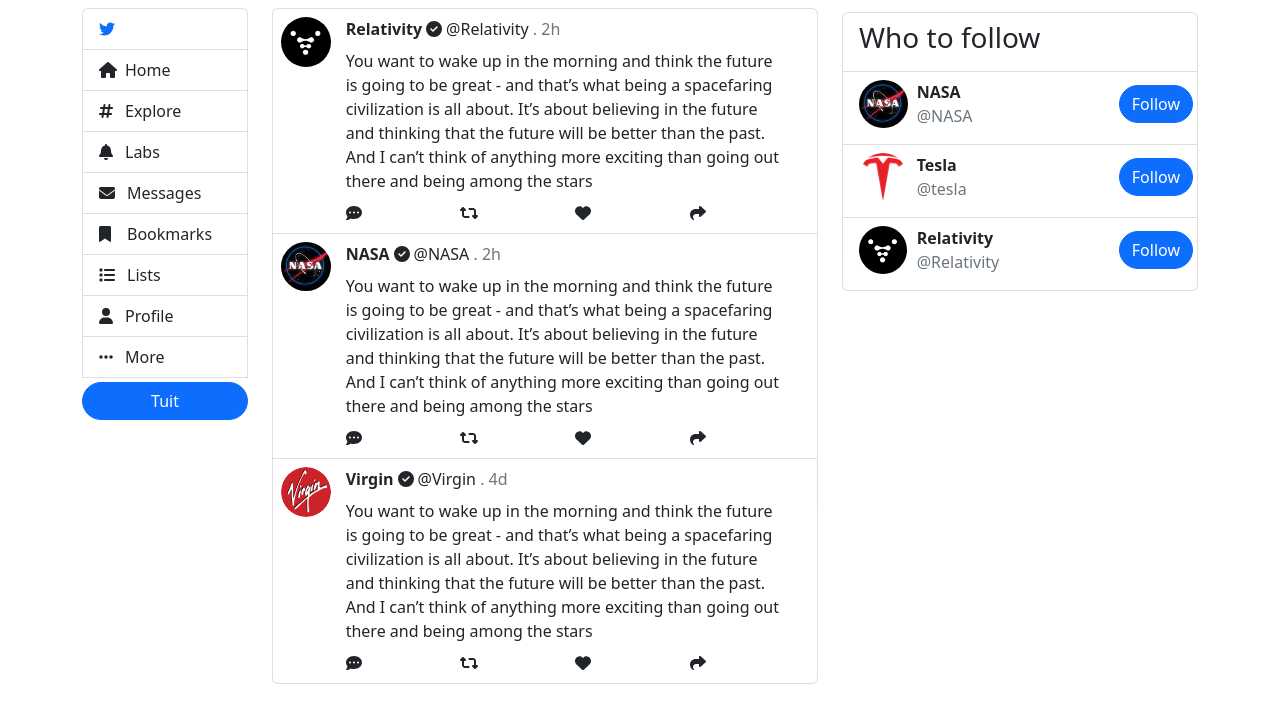
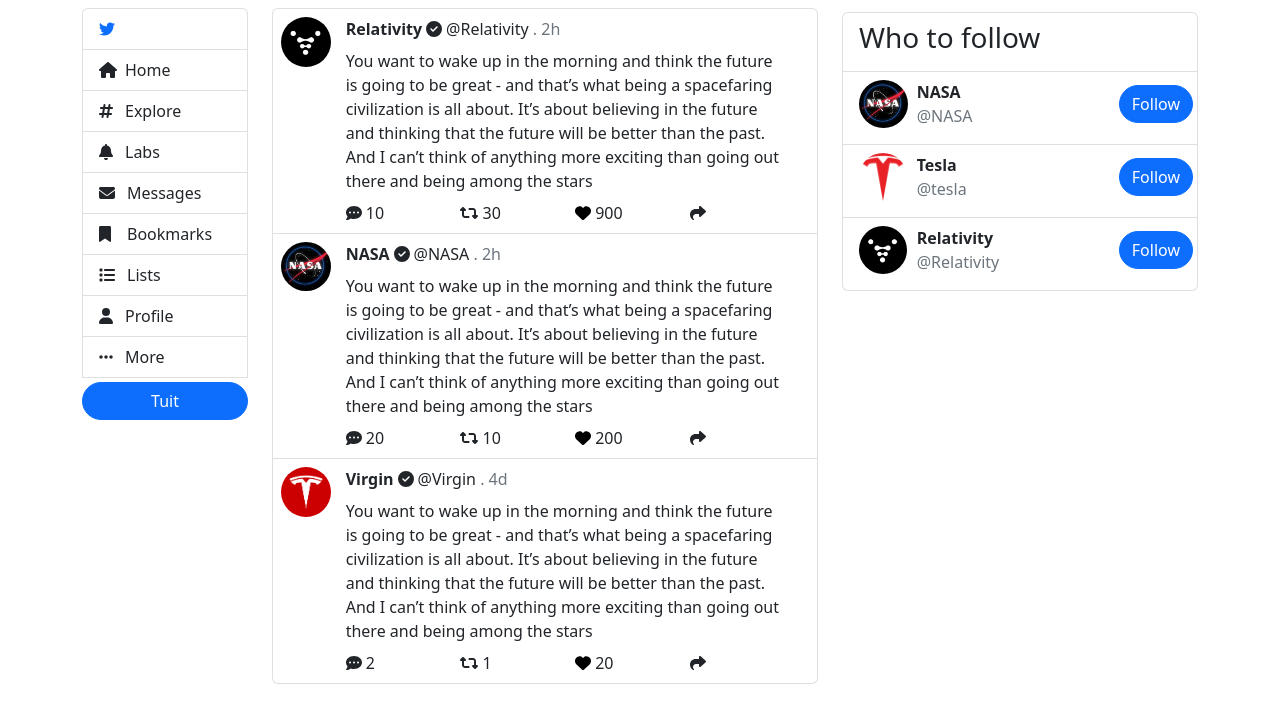
Before and after one commit to EvaYangCodings/-tuiter-react-web-app, a React (Create React App) app: page /tuiter in a window 1280 px wide. Shown: the top 720 px of the page. Built offline with nearby package versions, Linux system fonts and the light colour scheme.

Commit message:
change the number of likes and the color of the heart icon when click the like button

```diff
--- a/src/tuiter/tuits/tuit-stats/index.js
+++ b/src/tuiter/tuits/tuit-stats/index.js
@@ -1,17 +1,54 @@
 import {FontAwesomeIcon} from "@fortawesome/react-fontawesome";
 import {faCommentDots, faHeart, faRetweet, faShare} from "@fortawesome/free-solid-svg-icons";
-import React from "react";
-import {useSelector} from "react-redux";
+import React, {useState} from "react";
 
-const TuitStats = () => {
-    const post = useSelector(state => state.tuits)
+const TuitStats = (
+    {
+        stats = { "id": 123,
+            "topic": "Space",
+            "userName": "SpaceX",
+            "title": "Tesla Cybertruck lands on Mars and picks up the Curiosity rover on its 6' bed",
+            "time": "2h",
+            "image": "src/images/teslaRedBackground.jpeg",
+            "liked" :false,
+            "replies" : 20,
+            "retuits":  10,
+            "likes" :  200,
+            "handle" : "@SpaceX",
+            "tuit" : "You want to wake up in the morning and think the future is going to be great - and that’s what being a spacefaring civilization is all about. It’s about believing in the future and thinking that the future will be better than the past. And I can’t think of anything more exciting than going out there and being among the stars"
+        }
+    }
+) => {
+    const [post, setPost] = useState(stats);
+    const handleLike = () => {
+        if (post.liked) {
+            setPost(prevPost => ({
+                ...prevPost,
+                likes: prevPost.likes - 1,
+                liked: false
+            }));
+        } else {
+            setPost(prevPost => ({
+                ...prevPost,
+                likes: prevPost.likes + 1,
+                liked: true
+            }));
+        }
+    };
     return (
         <div className="row mt-2">
             <div className="col">
-                <FontAwesomeIcon icon={faCommentDots} /> {post.name}
+                <FontAwesomeIcon icon={faCommentDots} /> {stats.replies}
             </div>
-            <div className="col"><FontAwesomeIcon icon={faRetweet} /> {post.retuits}</div>
-            <div className="col"><FontAwesomeIcon icon={faHeart} /> {post.likes}</div>
+            <div className="col"><FontAwesomeIcon icon={faRetweet} /> {stats.retuits}</div>
+            <div className="col">
+                <FontAwesomeIcon
+                    icon={faHeart}
+                    onClick={handleLike}
+                    style={{ color: post.liked ? "red" : "black", cursor: "pointer" }}
+                />{" "}
+                {post.likes}
+            </div>
             <div className="col"><FontAwesomeIcon icon={faShare} /> </div>
         </div>
     )
--- a/src/tuiter/tuits/tuits-list/tuit-item.js
+++ b/src/tuiter/tuits/tuits-list/tuit-item.js
@@ -10,7 +10,7 @@
             "userName": "SpaceX",
             "title": "Tesla Cybertruck lands on Mars and picks up the Curiosity rover on its 6' bed",
             "time": "2h",
-            "image": "src/images/vigin.svg",
+            "image": "src/images/teslaRedBackground.jpeg",
             "liked" :false,
             "replies" : 20,
             "retuits":  10,
@@ -38,7 +38,7 @@
                         <div className="mt-2">
                             {tuit.tuit}
                         </div>
-                        <TuitStats/>
+                        <TuitStats stats={tuit}/>
                     </div>
                  </div>
             </li>
--- a/src/tuiter/tuits/tuits.json
+++ b/src/tuiter/tuits/tuits.json
@@ -5,9 +5,9 @@
   "time": "2h",
   "image": "../../../images/Relativity.jpeg",
   "liked" :false,
-  "replies" : 20,
-  "retuits":  10,
-  "likes" :  200,
+  "replies" : 10,
+  "retuits":  30,
+  "likes" :  900,
   "handle" : "@Relativity",
   "tuit" : "You want to wake up in the morning and think the future is going to be great - and that’s what being a spacefaring civilization is all about. It’s about believing in the future and thinking that the future will be better than the past. And I can’t think of anything more exciting than going out there and being among the stars"},
 
@@ -29,11 +29,11 @@
     "userName": "Virgin",
     "title": "Virgin FSD finally makes driving obsolete. After years of delay, Tesla Full Self Driving can drive you to work while you work, play, or sleep",
     "time": "4d",
-    "image": "../../../images/vigin.svg",
+    "image": "../../../images/teslaRedBackground.jpeg",
     "liked" : false,
-    "replies" :  20,
-    "retuits" :  10,
-    "likes" :  200,
+    "replies" :  2,
+    "retuits" :  1,
+    "likes" :  20,
     "handle" : "@Virgin",
     "tuit" : "You want to wake up in the morning and think the future is going to be great - and that’s what being a spacefaring civilization is all about. It’s about believing in the future and thinking that the future will be better than the past. And I can’t think of anything more exciting than going out there and being among the stars" }
 ]
```
